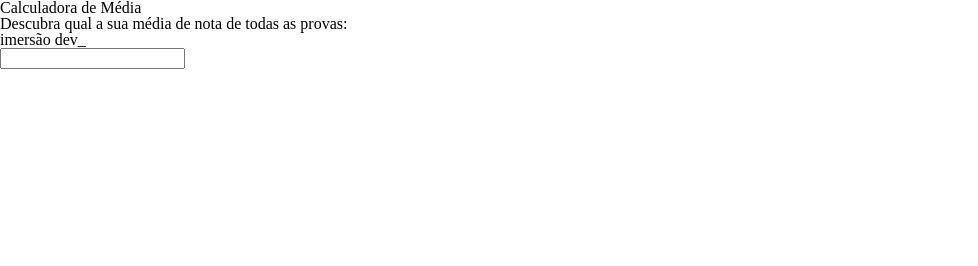
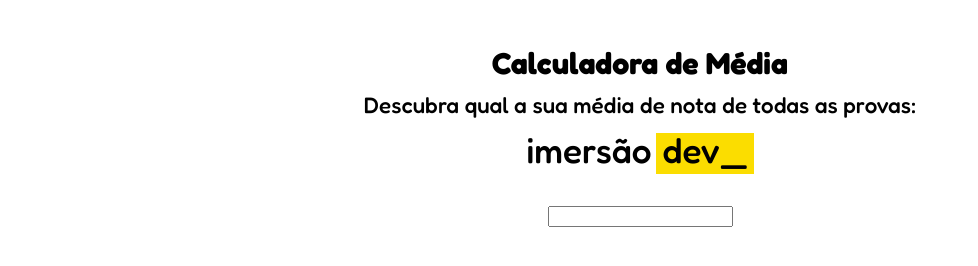
Before and after one commit to hvsantos/calcmedia, a plain HTML site: page index.html in a window 1280 px wide. Shown: the whole page, without its empty margins (0-978 px from the left). Drawn offline with Linux system fonts and the light colour scheme.

Commit message:
create classes and add style to them

```diff
--- a/css/index.css
+++ b/css/index.css
@@ -0,0 +1,33 @@
+.main-wrapper {
+  display: flex;
+  flex-direction: column;
+  align-items: center;
+  padding-top: 3rem;
+}
+.main-title {
+  font-size: 1.9rem;
+  margin-bottom: 1rem;
+  font-family: 'Fredoka', Arial, Helvetica, sans-serif;
+  font-weight: 700;
+}
+.main-subtitle {
+  font-size: 1.4rem;
+  margin-bottom: 1rem;
+  font-family: 'Fredoka', Arial, Helvetica, sans-serif;
+}
+.container-imersao {
+  display: flex;
+  flex-direction: row;
+  margin-bottom: 1rem;
+}
+.main-subtitle.-imersao {
+  font-size: 2.2rem;
+  margin-right: 0.3rem;
+}
+.main-subtitle.-dev {
+  font-size: 2.2rem;
+  background-color: #fbdd00;
+  padding-bottom: 6px;
+  padding-right: 6px;
+  padding-left: 6px;
+}
--- a/index.html
+++ b/index.html
@@ -5,15 +5,30 @@
     <meta http-equiv="X-UA-Compatible" content="IE=edge" />
     <meta name="viewport" content="width=device-width, initial-scale=1.0" />
     <title>Média de Notas</title>
+
+    <link rel="preconnect" href="https://fonts.googleapis.com" />
+    <link rel="preconnect" href="https://fonts.gstatic.com" crossorigin />
+    <link
+      href="https://fonts.googleapis.com/css2?family=Fredoka:wght@300;500;700&display=swap"
+      rel="stylesheet"
+    />
+
     <link rel="stylesheet" href="css/reset.css" />
     <link rel="stylesheet" href="css/index.css" />
   </head>
   <body>
-    <h1>Calculadora de Média</h1>
-    <h2>Descubra qual a sua média de nota de todas as provas:</h2>
-    <h2>imersão dev_</h2>
-    <form>
-      <input type="number" />
-    </form>
+    <div class="main-wrapper">
+      <h1 class="main-title">Calculadora de Média</h1>
+      <h2 class="main-subtitle">
+        Descubra qual a sua média de nota de todas as provas:
+      </h2>
+      <div class="container-imersao">
+        <h2 class="main-subtitle -imersao">imersão</h2>
+        <h2 class="main-subtitle -dev">dev&#95;</h2>
+      </div>
+      <form>
+        <input type="text" />
+      </form>
+    </div>
   </body>
 </html>
```
